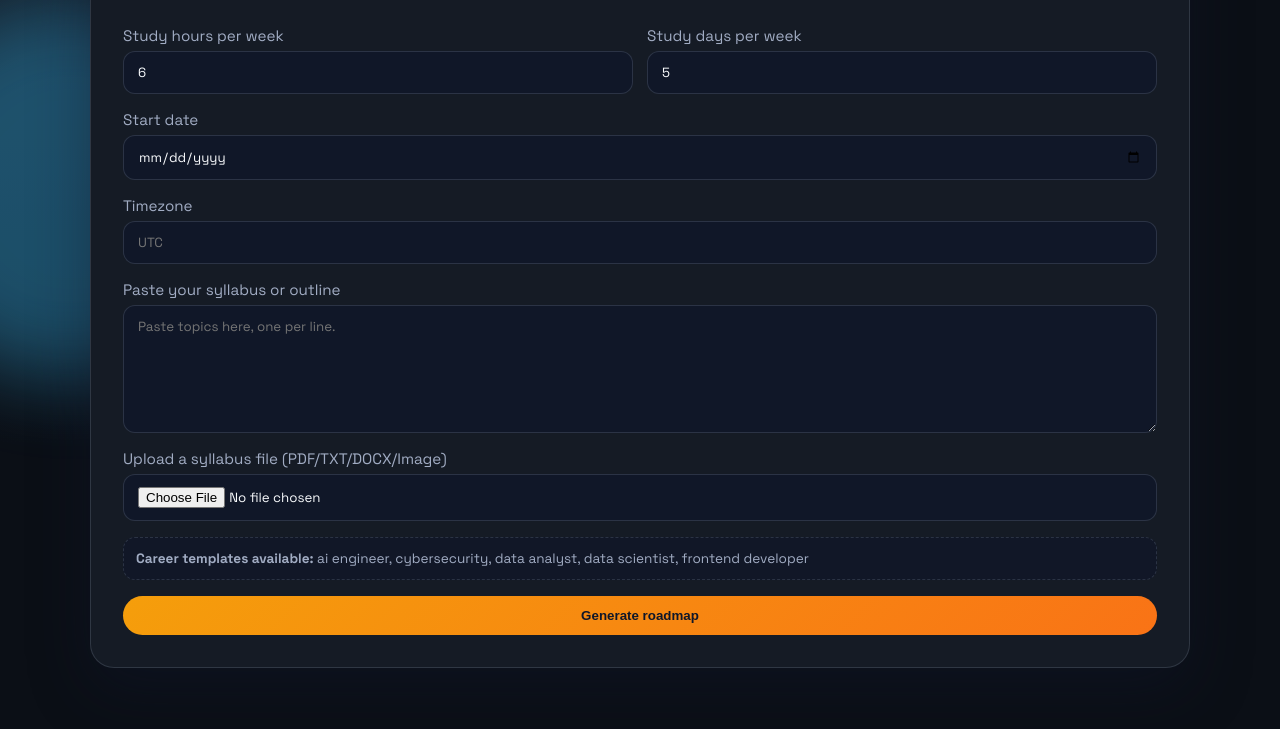
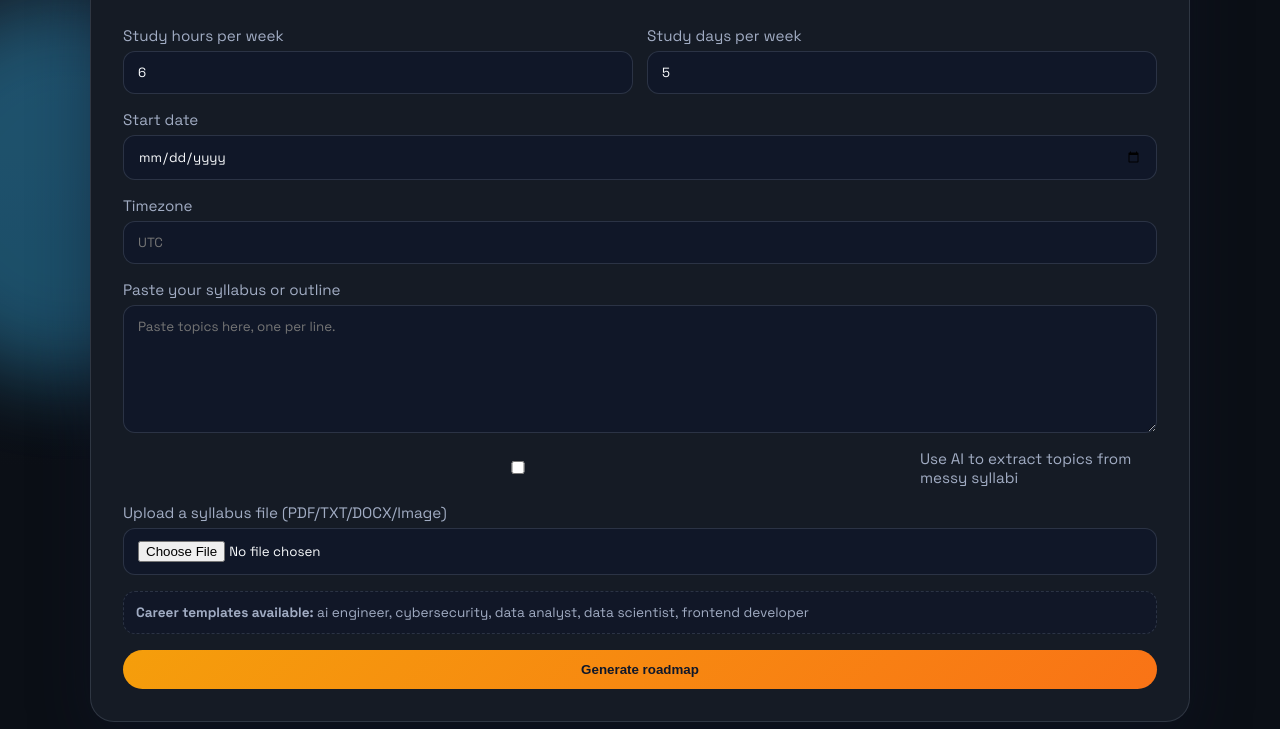
Before and after one commit to Anish17-Shanu/Dreams-into-Reality, a Flask app: page /roadmap/new in a window 1280 px wide. Shown: the part 561-1290 px from the top of the page. Before the commit the page ends 1229 px from the top, so only its background shows below. Run offline with Flask 3, Linux system fonts and the light colour scheme; the visitor is signed in with stand-in values (Sample User, id 1).

Commit message:
Add AI-assisted syllabus topic extraction

```diff
--- a/config.py
+++ b/config.py
@@ -17,3 +17,6 @@
     OPENALEX_EMAIL = os.getenv("OPENALEX_EMAIL", "")
     RESOURCE_REFRESH_DAYS = int(os.getenv("RESOURCE_REFRESH_DAYS", "7"))
     REQUEST_TIMEOUT_SECONDS = int(os.getenv("REQUEST_TIMEOUT_SECONDS", "8"))
+    OPENAI_API_KEY = os.getenv("OPENAI_API_KEY", "")
+    OPENAI_MODEL = os.getenv("OPENAI_MODEL", "gpt-5")
+    AI_TOPIC_EXTRACTION_ENABLED = os.getenv("AI_TOPIC_EXTRACTION_ENABLED", "false").lower() == "true"
--- a/dashboard/routes.py
+++ b/dashboard/routes.py
@@ -150,6 +150,57 @@
     except Exception:
         return None
     return None
+
+
+def _ai_extract_topics(text):
+    api_key = current_app.config.get("OPENAI_API_KEY")
+    model = current_app.config.get("OPENAI_MODEL")
+    if not api_key or not model:
+        return []
+    prompt = (
+        "Extract a clean JSON array of unique topic strings from the syllabus text. "
+        "Keep each topic short (3-8 words). Return ONLY JSON.\n\n"
+        f"Syllabus:\n{text[:8000]}"
+    )
+    headers = {
+        "Authorization": f"Bearer {api_key}",
+        "Content-Type": "application/json"
+    }
+    payload = {
+        "model": model,
+        "input": [
+            {"role": "system", "content": "You extract concise topics from messy syllabi."},
+            {"role": "user", "content": prompt}
+        ],
+        "max_output_tokens": 600
+    }
+    try:
+        timeout = current_app.config.get("REQUEST_TIMEOUT_SECONDS", 8)
+        response = _request_session().post("https://api.openai.com/v1/responses", headers=headers, json=payload, timeout=timeout)
+        if response.status_code != 200:
+            return []
+        data = response.json()
+        raw = None
+        if isinstance(data, dict):
+            raw = data.get("output_text")
+            if not raw and data.get("output"):
+                for item in data["output"]:
+                    for content in item.get("content", []):
+                        if content.get("type") == "output_text":
+                            raw = content.get("text")
+                            break
+        if not raw:
+            return []
+        try:
+            import json
+            parsed = json.loads(raw)
+            if isinstance(parsed, list):
+                return [str(x).strip() for x in parsed if str(x).strip()]
+        except Exception:
+            return _extract_topics_from_text(raw)
+    except Exception:
+        return []
+    return []
 
 
 def _estimate_difficulty(topic):
@@ -357,6 +408,7 @@
 
         topics = []
         projects = []
+        use_ai = request.form.get('use_ai') == 'on'
         if roadmap_type == "career":
             key = _normalize(title)
             match = None
@@ -371,6 +423,11 @@
                 topics = _extract_topics_from_text(raw_text)
         else:
             topics = _extract_topics_from_text(raw_text)
+
+        if (use_ai or current_app.config.get("AI_TOPIC_EXTRACTION_ENABLED")) and raw_text:
+            ai_topics = _ai_extract_topics(raw_text)
+            if ai_topics:
+                topics = ai_topics
 
         if not title:
             title = "Dream Roadmap"
--- a/render.yaml
+++ b/render.yaml
@@ -15,3 +15,9 @@
         value: "7"
       - key: REQUEST_TIMEOUT_SECONDS
         value: "8"
+      - key: OPENAI_API_KEY
+        sync: false
+      - key: OPENAI_MODEL
+        value: "gpt-5"
+      - key: AI_TOPIC_EXTRACTION_ENABLED
+        value: "false"
--- a/static/style.css
+++ b/static/style.css
@@ -399,6 +399,13 @@
     font-size: 0.85rem;
 }
 
+.inline-check {
+    display: flex;
+    align-items: center;
+    gap: 8px;
+    color: var(--muted);
+}
+
 .resource-list {
     display: grid;
     gap: 10px;
--- a/templates/roadmap_new.html
+++ b/templates/roadmap_new.html
@@ -44,6 +44,10 @@
             Paste your syllabus or outline
             <textarea name="source_text" rows="6" placeholder="Paste topics here, one per line."></textarea>
         </label>
+        <label class="inline-check">
+            <input type="checkbox" name="use_ai">
+            Use AI to extract topics from messy syllabi
+        </label>
         <label>
             Upload a syllabus file (PDF/TXT/DOCX/Image)
             <input type="file" name="syllabus_file" accept=".pdf,.txt,.docx,.png,.jpg,.jpeg,.bmp,.tiff">
```
Also changed, not shown: README.md.
